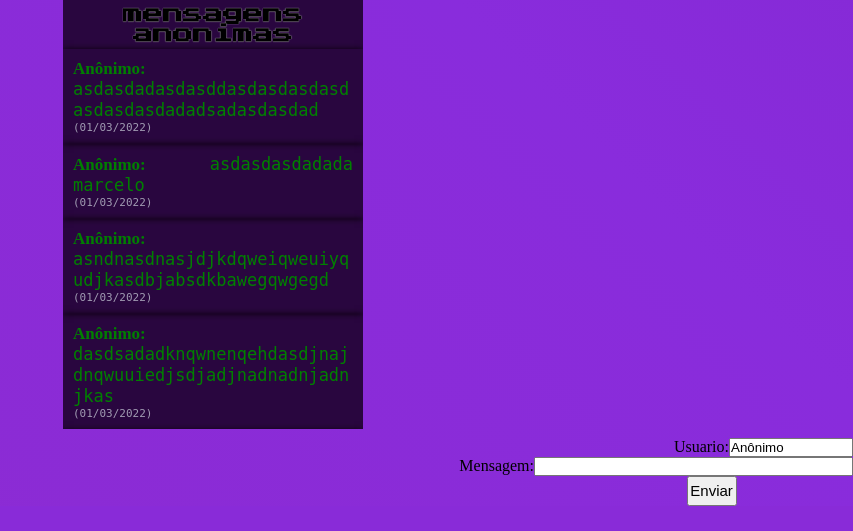
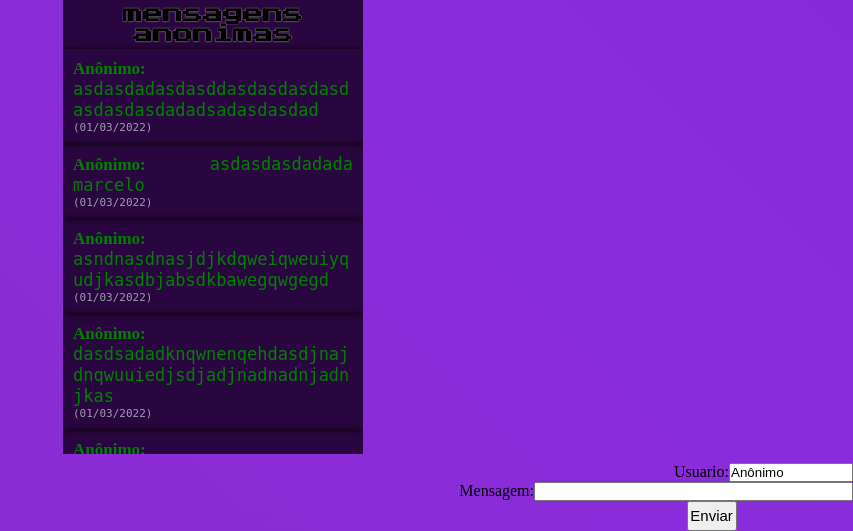
Before and after one commit to marcelo-py/portfolio, a Django app: page / in a window 1280 px wide. Shown: the part 499-1030 px from the top of the page, without its empty margins (427-1280 px from the left). Before the commit the page ends 1005 px from the top, so only its background shows below. Run offline with Django 3.2, Linux system fonts and the light colour scheme; data comes from the database, SQL or seed files in the repository; some web fonts are replaced.

Commit message:
caixa resolvida

```diff
--- a/templates/base.html
+++ b/templates/base.html
@@ -108,7 +108,7 @@
         #mensagens{
             background-color: #1e032ce3;
             width: 300px;
-            max-height: 430px;
+            max-height: 455px;
             display: inline-block;
             overflow-y: scroll;
             margin: 5px;
```
